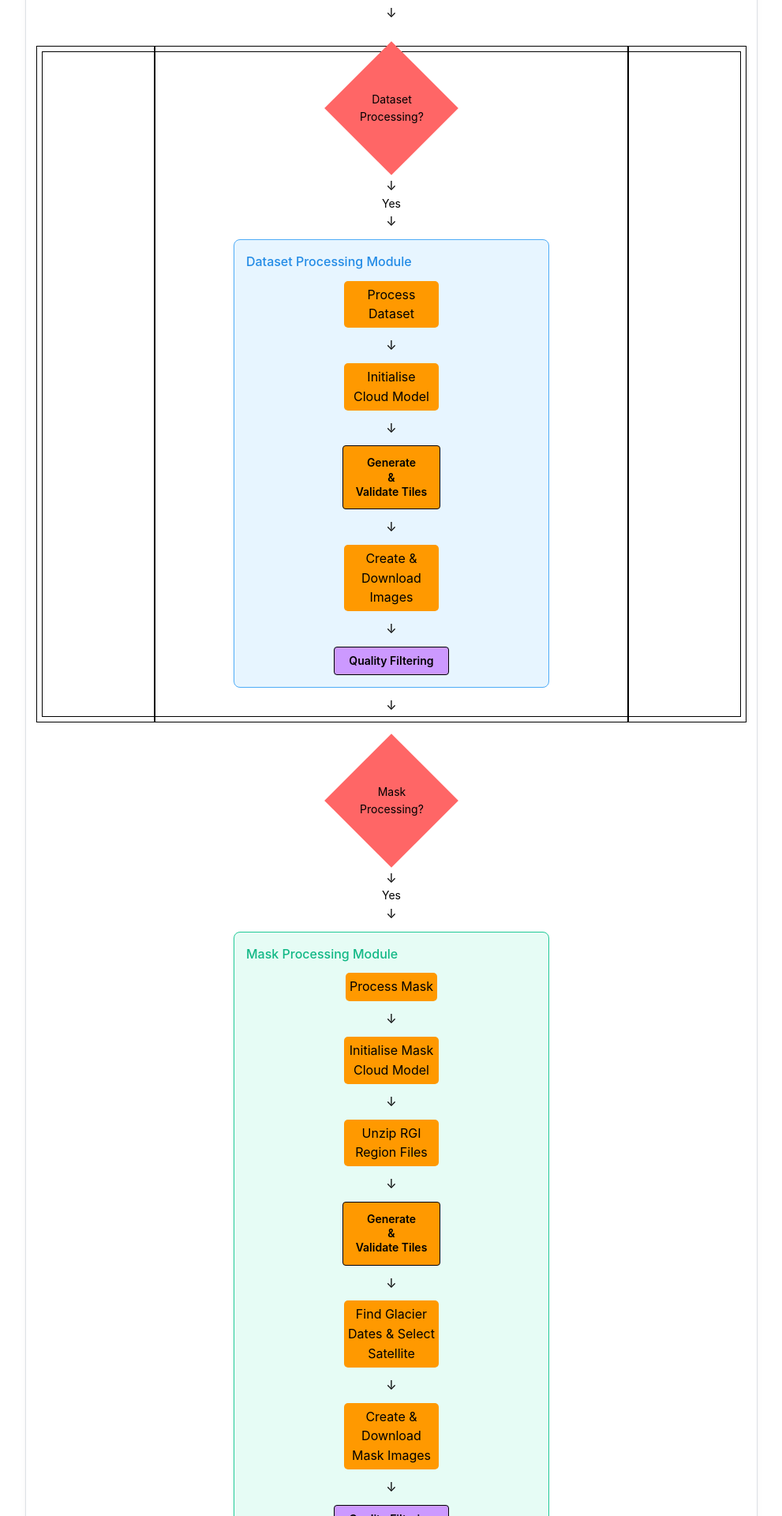
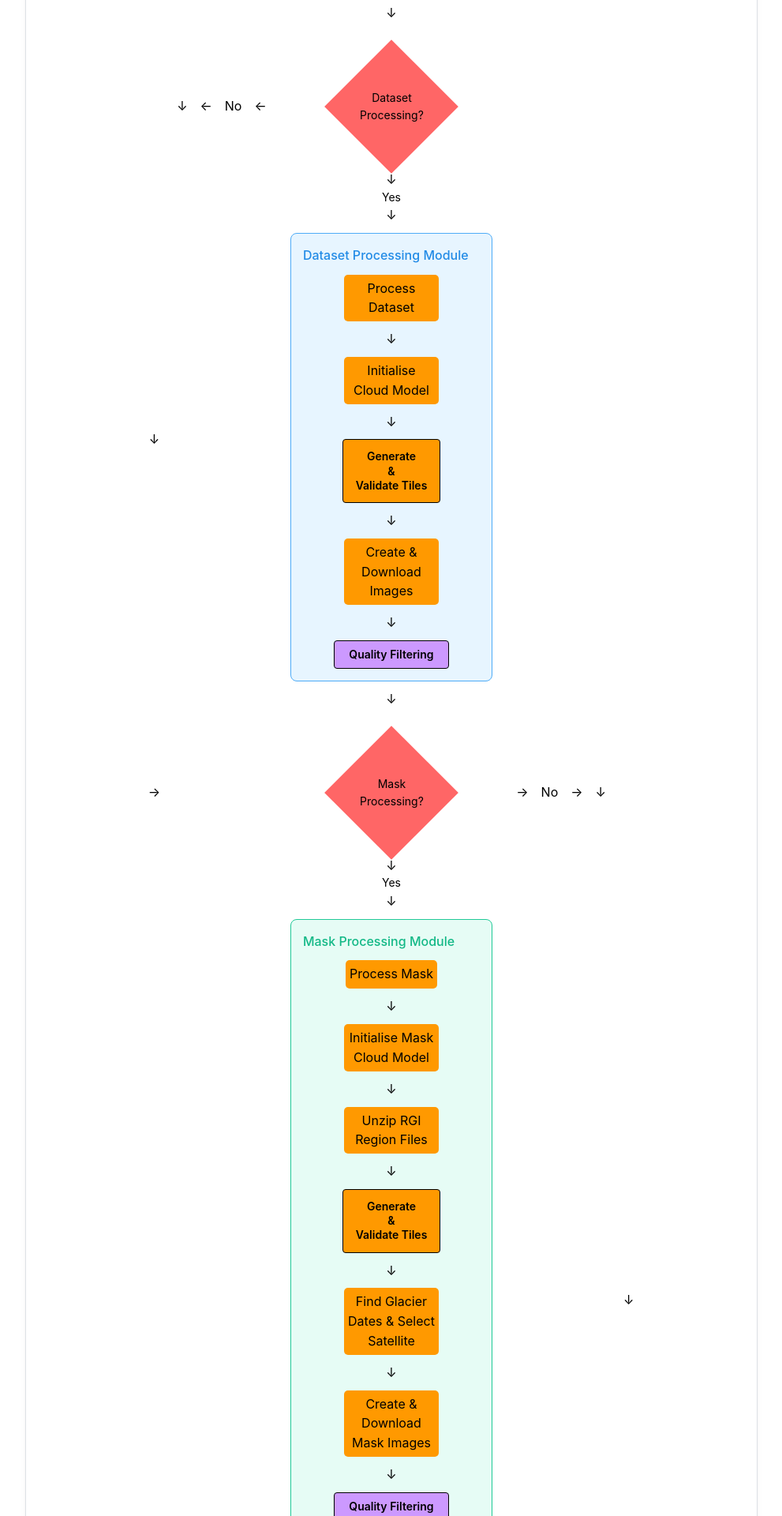
Before and after one commit to Senne2708/flowchart, a React (Vite) app: page / in a window 1280 px wide. Shown: the part 560-2480 px from the top of the page at 79% size, without its empty margins (144-1135 px from the left). Built offline with nearby package versions, Linux system fonts and the light colour scheme.

Commit message:
Adding arrows

```diff
--- a/src/components/Flowchart.tsx
+++ b/src/components/Flowchart.tsx
@@ -12,8 +12,6 @@ const colors = {
   decisionColor: 'rgb(255, 102, 102)', // decisioncolor
   moduleColor: 'rgb(204, 153, 255)'    // modulecolor
 };
-
-
 
 function Flowchart() {
 
@@ -86,13 +84,29 @@ function Flowchart() {
 
           {/* First decision point with three-column grid layout */}
           <Space h="md" />
-          <Grid style={{ width: '100%', position: 'relative', border: '1px solid black' }}>
-            <Grid.Col span={2} style={{ display: 'flex', justifyContent: 'center', alignItems: 'center', border:'1px solid black' }}>
+          <Grid style={{ width: '100%', position: 'relative' }}>
+            <Grid.Col span={4} style={{ display: 'flex', justifyContent: 'flex-end', alignItems: 'center' }}>
+              <Group>
+                <Text>↓</Text>
+                <Text>←</Text>
+                <Text>No</Text>
+                <Text>←</Text>
+              </Group>
             </Grid.Col>
 
-            <Grid.Col span={8} style={{ display: 'flex', justifyContent: 'center', flexDirection: 'column', alignItems: 'center', border: '1px solid black' }}>
+            <Grid.Col span={4} style={{ display: 'flex', justifyContent: 'center', flexDirection: 'column', alignItems: 'center' }}>
               <Decision content="Dataset Processing?" />
-              <Space h="md" />
+            </Grid.Col>
+
+            <Grid.Col span={4}></Grid.Col>
+          </Grid>
+
+          {/* Yes path for first decision */}
+          <Grid style={{ width: '100%', position: 'relative' }}>
+            <Grid.Col span={4} style={{ display: 'flex', justifyContent: 'center', flexDirection: 'column', alignItems: 'center'}} >
+              <Text>↓</Text>
+            </Grid.Col>
+            <Grid.Col span={4} style={{ display: 'flex', justifyContent: 'center', flexDirection: 'column', alignItems: 'center' }}>
               <Text>↓</Text>
               <Text size="sm">Yes</Text>
               <Text>↓</Text>
@@ -127,22 +141,38 @@ function Flowchart() {
               </Box>
               <Text>↓</Text>
             </Grid.Col>
-
-            <Grid.Col span={2}style={{border: '1px solid black'}}>
-            </Grid.Col>
+            <Grid.Col span={4}></Grid.Col>
           </Grid>
 
           {/* Second decision point with three-column grid layout */}
           <Space h="md" />
-
-          <Grid style={{ width: '100%', position: 'relative' }}>
-            <Grid.Col span={2}>
-              <Box style={{ height: '100%' }}></Box>
+          <Grid style={{ width: '100%', position: 'relative'}}>
+            <Grid.Col  variant='outline' span={4} style={{ display: 'flex', justifyContent: 'center', alignItems: 'center'}}>
+              <Group>
+                <Text>→</Text>
+              </Group>
             </Grid.Col>
 
-            <Grid.Col span={8} style={{ display: 'flex', justifyContent: 'center', flexDirection: 'column', alignItems: 'center' }}>
+            <Grid.Col span={4} style={{ display: 'flex', justifyContent: 'center', flexDirection: 'column', alignItems: 'center' }}>
               <Decision content="Mask Processing?" />
-              <Space h="md" />
+            </Grid.Col>
+
+            <Grid.Col span={4} style={{display:'flex'}}>
+              <Group>
+                <Text>→</Text>
+                <Text>No</Text>
+                <Text>→</Text>
+                <Text>↓</Text>
+              </Group>
+            </Grid.Col>
+          </Grid>
+
+          {/* Yes path for second decision */}
+          <Grid style={{ width: '100%', position: 'relative'}}>
+            <Grid.Col span={4}>
+
+            </Grid.Col>
+            <Grid.Col span={4} style={{ display: 'flex', justifyContent: 'center', flexDirection: 'column', alignItems: 'center' }}>
               <Text>↓</Text>
               <Text size="sm">Yes</Text>
               <Text>↓</Text>
@@ -186,13 +216,23 @@ function Flowchart() {
               </Box>
               <Text>↓</Text>
             </Grid.Col>
-
-            <Grid.Col span={2}>
+            <Grid.Col span={4} style={{ display: 'flex', justifyContent: 'center', flexDirection: 'column', alignItems: 'center'}} >
+              <Text>↓</Text>
             </Grid.Col>
           </Grid>
 
           {/* End point */}
-          <EndPipeline/>
+          <Grid style={{ width: '100%', position: 'relative'}}>
+            <Grid.Col span={4} style={{ display: 'flex', justifyContent: 'center', flexDirection: 'column', alignItems: 'center' }}></Grid.Col>
+            <Grid.Col span={4} style={{ display: 'flex', justifyContent: 'center', flexDirection: 'column', alignItems: 'center' }}>
+              <EndPipeline/>
+            </Grid.Col>
+            <Grid.Col span={4} style={{ display: 'flex', justifyContent: 'center', alignItems: 'center'}}>
+              <Group>
+                <Text>←</Text>
+              </Group>
+            </Grid.Col>
+          </Grid>
         </Stack>
 
         </Stack>
--- a/src/components/Tile.tsx
+++ b/src/components/Tile.tsx
@@ -34,7 +34,10 @@ const Tiles: React.FC = () => {
         alignItems: 'center',
         whiteSpace: 'normal'
       }}
-      onClick={() => openModal(mapContent)}
+      onClick={() => openModal(
+        mapContent,
+        "Splitting Large Bounding Box"
+      )}
     >
       Generate
       <br />
```
